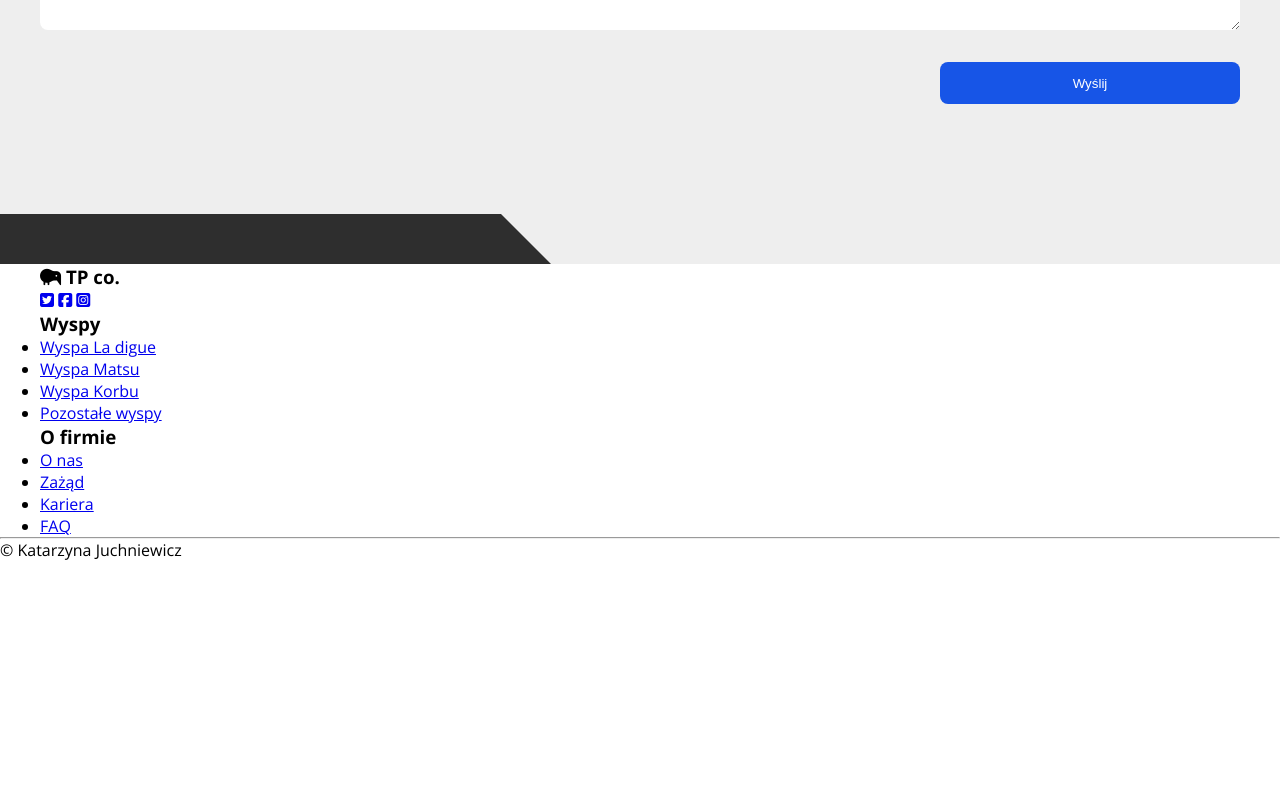
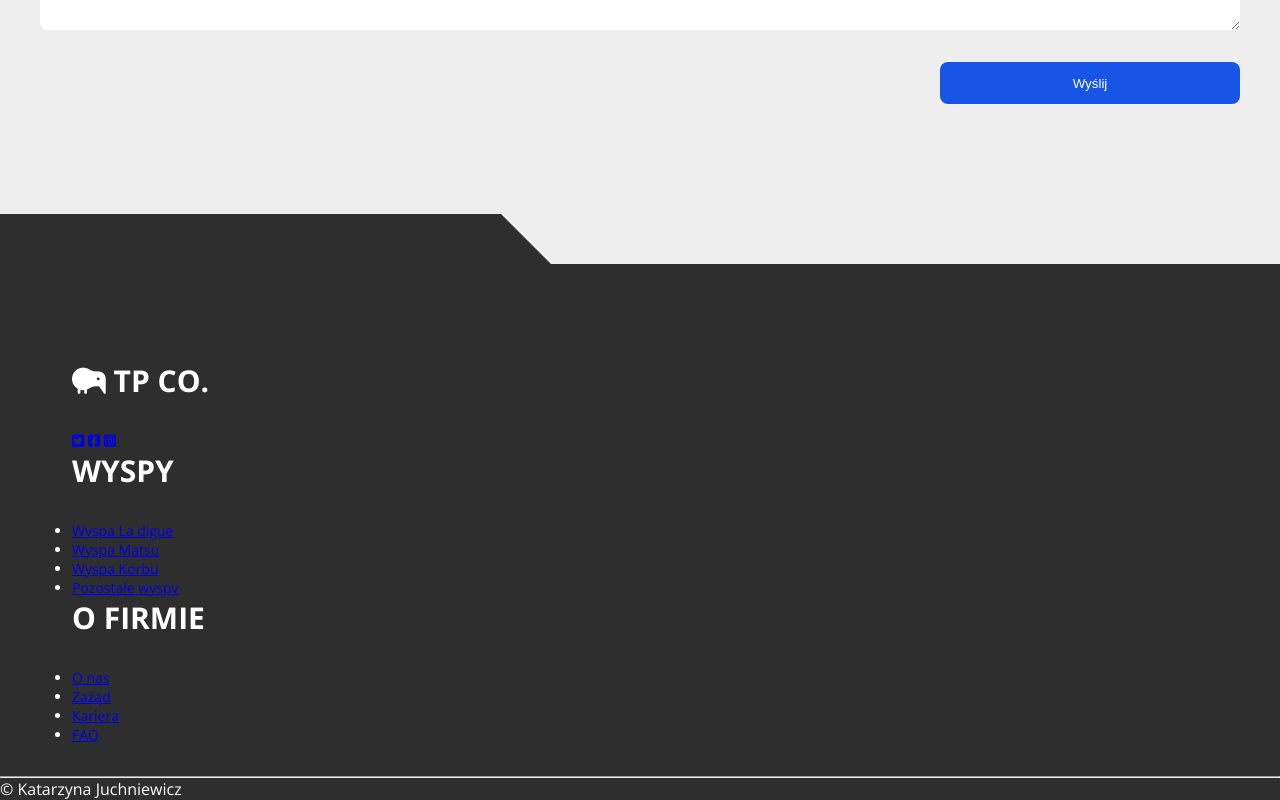
Before and after one commit to JuchKasia/paradise, a plain HTML site: page paradise/index.html in a window 1280 px wide. Shown: the part 7145-7945 px from the top of the page. Before the commit the page ends 7706 px from the top, so only its background shows below. Drawn offline with nearby package versions, Linux system fonts and the light colour scheme.

Commit message:
feat: added basic style to footer

```diff
--- a/paradise/index.html
+++ b/paradise/index.html
@@ -248,7 +248,7 @@
         <div class="wrapper">
             <div class="footer__boxes">
                 <div class="footer__box">
-                    <h3 class="footer__title"> <i class="fas fa-kiwi-bird"></i> TP co.</h3>
+                    <h3 class="footer__box-title"> <i class="fas fa-kiwi-bird"></i> TP co.</h3>
                     <p class="footer__box-social">
                         <a href="#" class="footer__box-link"><i class="fab fa-twitter-square"></i></a>
                         <a href="#" class="footer__box-link"><i class="fab fa-facebook-square"></i></a>
@@ -256,7 +256,7 @@
                     </p>
                 </div>
                 <div class="footer__box footer__box-desktop">
-                    <h3 class="footer__title">Wyspy</h3>
+                    <h3 class="footer__box-title">Wyspy</h3>
                     <ul class="footer__box-list">
                         <li class="footer__box-item"><a href="#">Wyspa La digue</a></li>
                         <li class="footer__box-item"><a href="#">Wyspa Matsu</a></li>
@@ -265,7 +265,7 @@
                     </ul>
                 </div>
                 <div class="footer__box footer__box-desktop">
-                    <h3 class="footer__title">O firmie</h3>
+                    <h3 class="footer__box-title">O firmie</h3>
                     <ul class="footer__box-list">
                         <li class="footer__box-item"><a href="#">O nas</a></li>
                         <li class="footer__box-item"><a href="#">Zażąd</a></li>
--- a/paradise/sass/main.scss
+++ b/paradise/sass/main.scss
@@ -470,7 +470,26 @@ body {
 }
 
 
+// FOOTER
+.footer {
+    color: color.$pure-white;
+    background-color: color.$dark;
+    .wrapper {
+        padding: 6em 2em 2em;
+    }
+    &__box {
+        font-size: 1.4rem;
+    }
+    &__box-desktop {
+        // display: none;
+    }
+    &__box-title {
+        margin-bottom: 1em;
+        font-size: 3rem;
+        text-transform: uppercase;
 
+    }
+}
 
 // MEDIA
 
```
Also changed, not shown: paradise/css/main.css, 1 other file.
